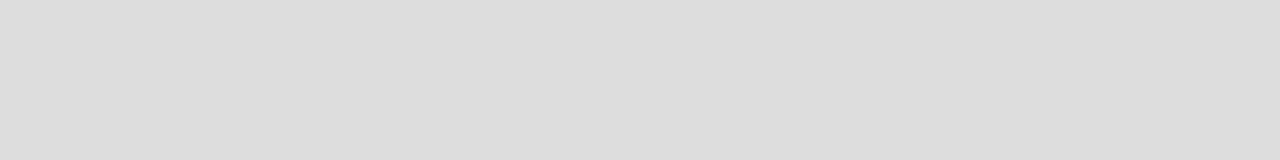
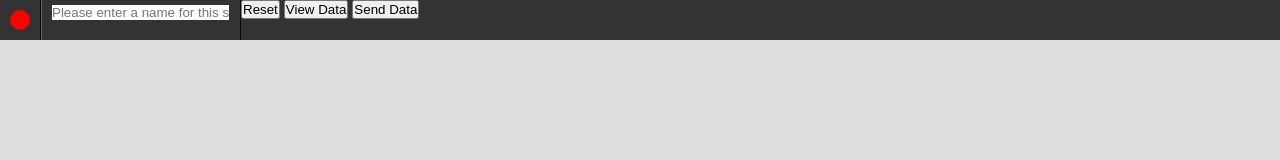
Before and after one commit to andershaig/suckerpunch, a plain HTML site: page tracker/index.html in a window 1280 px wide. Drawn offline with nearby package versions, Linux system fonts and the light colour scheme.

Commit message:
Started a control bar and added resets for all components

```diff
--- a/replayer/replayer.css
+++ b/replayer/replayer.css
@@ -1,6 +1,13 @@
+/*----------------------/
+/// Reset ///////////////
+/----------------------*/
+
 * {
-  margin:0;
-  padding:0;
+  margin: 0;
+  padding: 0;
+  -webkit-box-sizing: border-box;
+     -moz-box-sizing: border-box;
+          box-sizing: border-box;
 }
 
 body {
--- a/tracker/index.html
+++ b/tracker/index.html
@@ -11,6 +11,22 @@
 </head>
 <body>
 
+<section id="tracker-bar">
+  <div id="tracker-status">
+    <div id="tracker-status-light" class="on"></div>
+  </div>
+
+  <div id="tracker-uuid">
+    <input type="text" id="uuid" value="" placeholder="Please enter a name for this session">
+  </div>
+
+  <div id="tracker-controls">
+    <button id="tracker-reset">Reset</button>
+    <button id="tracker-view">View Data</button>
+    <button id="tracker-send">Send Data</button>
+  </div>
+</section>
+
 <div id="el"></div>
 <textarea id="res"></textarea>
 
--- a/tracker/tracker.css
+++ b/tracker/tracker.css
@@ -1,3 +1,83 @@
+/*----------------------/
+/// Reset ///////////////
+/----------------------*/
+
+* {
+  margin: 0;
+  padding: 0;
+  -webkit-box-sizing: border-box;
+     -moz-box-sizing: border-box;
+          box-sizing: border-box;
+}
+
+/* Tracker Controls */
+#tracker-bar {
+  position: fixed;
+  left: 0;
+  right: 0;
+  top: 0;
+  height:40px;
+  background:#333;
+  z-index:999;
+}
+
+#tracker-status {
+  float:left;
+  width:41px;
+  height:40px;
+  border-right:1px solid rgba(0,0,0,0.8);
+}
+
+#tracker-status-light {
+  width:20px;
+  height:20px;
+  border-radius:10px;
+  margin:10px;
+  background:red;
+}
+
+#tracker-status-light.tracking {
+  background:green;
+}
+
+#tracker-uuid {
+  float:left;
+  height:40px;
+  width:200px;
+  border-left:1px solid rgba(255,255,255,0.25);
+  border-right:1px solid rgba(0,0,0,0.8);
+}
+
+#uuid {
+  margin:5px 10px;
+  background:#FFF;
+  border:none;
+}
+
+#tracker-controls {
+  float:left;
+  height:40px;
+  width:400px;
+  width:calc(100% - 241px);
+}
+
+#tracker-controls button {
+
+}
+
+#tracker-reset {
+
+}
+
+#tracker-view {
+
+}
+
+#tracker-send {
+
+}
+
+/* Demo CSS */
 #el {
     position: fixed;
     left: 0;
```
